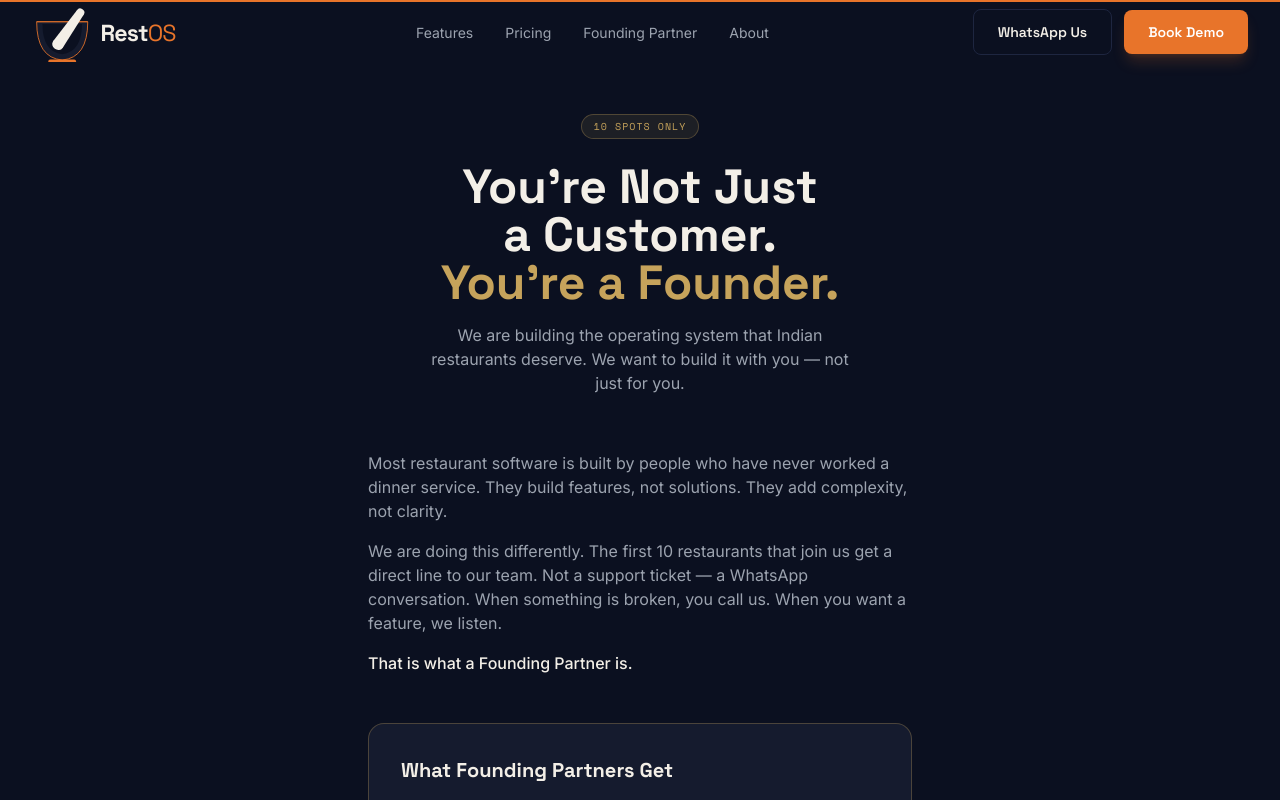
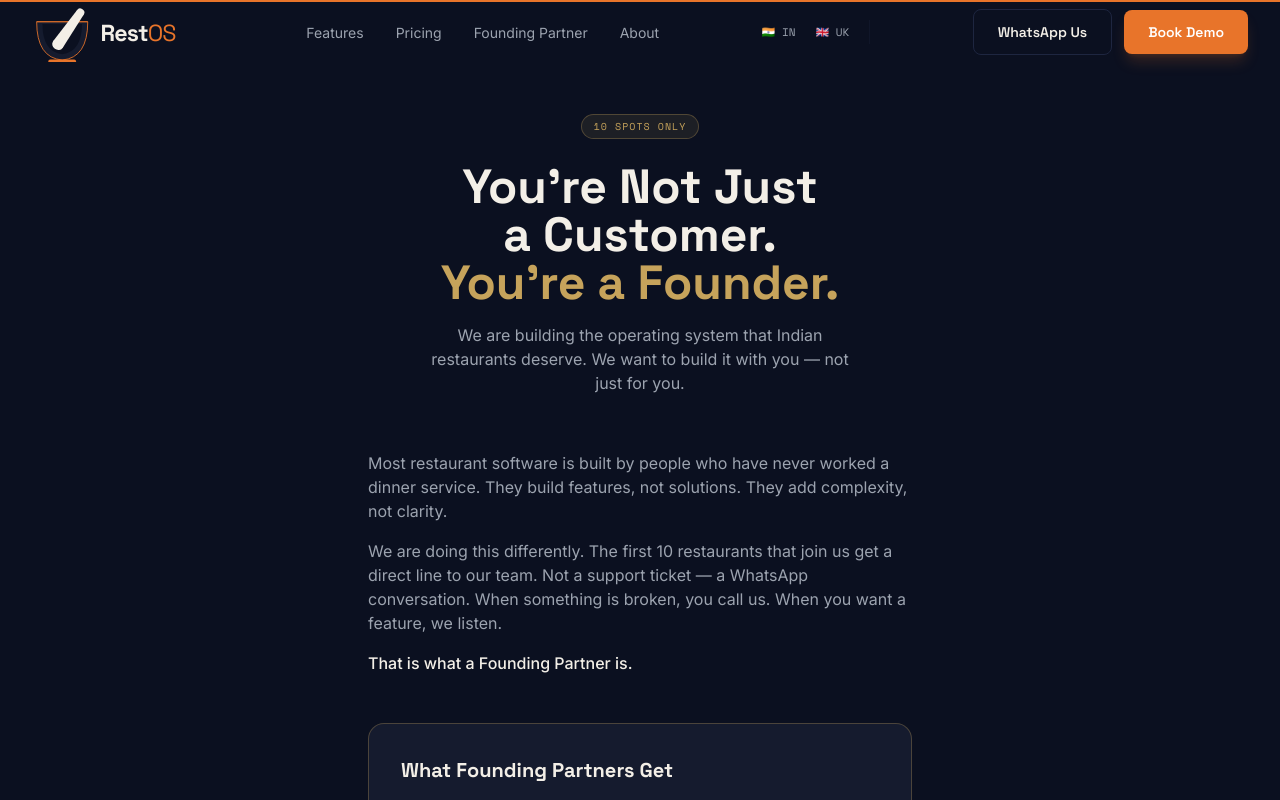
Before and after one commit to omniviyaai/RestOSWebsite, a Next.js app: page /founding in a window 1280 px wide. Shown: the top 800 px of the page. Built offline with nearby package versions, Linux system fonts and the light colour scheme.

Commit message:
Update Navbar with region picker and dynamic WhatsApp URL
- Removed WHATSAPP_URL import, added useRegion hook
- Added IN/UK region picker toggle in desktop nav
- Added IN/UK region links in mobile nav drawer
- WhatsApp buttons now use region.whatsappNumber dynamically

```diff
--- a/src/components/layout/Navbar.tsx
+++ b/src/components/layout/Navbar.tsx
@@ -4,12 +4,14 @@ import { useState, useEffect, useCallback } from 'react'
 import Link from 'next/link'
 import { motion, AnimatePresence, useSpring } from 'framer-motion'
 import { Menu, X } from 'lucide-react'
-import { NAV_LINKS, WHATSAPP_URL, DEMO_PAGE_URL } from '@/lib/constants'
+import { NAV_LINKS, DEMO_PAGE_URL } from '@/lib/constants'
+import { useRegion } from '@/lib/region-context'
 import { Button } from '@/components/ui/Button'
 import { Logo } from '@/components/ui/Logo'
 import { normaliseMousePos, mapMouseToRotation, springs } from '@/lib/parallax'
 
 export function Navbar() {
+  const region = useRegion()
   const [scrolled, setScrolled] = useState(false)
   const [mobileOpen, setMobileOpen] = useState(false)
 
@@ -86,13 +88,28 @@ export function Navbar() {
             ))}
           </nav>
 
+          <div className="hidden md:flex items-center gap-1 mr-2 border-r border-wire/30 pr-3">
+            <a
+              href="/in"
+              className="px-2 py-1 text-[11px] font-mono rounded transition-colors text-stone hover:text-ember"
+            >
+              🇮🇳 IN
+            </a>
+            <a
+              href="/uk"
+              className="px-2 py-1 text-[11px] font-mono rounded transition-colors text-stone hover:text-ember"
+            >
+              🇬🇧 UK
+            </a>
+          </div>
+
           <motion.div
             className="hidden md:flex items-center gap-3"
             initial={{ opacity: 0, y: -10 }}
             animate={{ opacity: 1, y: 0 }}
             transition={{ type: 'spring', stiffness: 200, damping: 25, delay: 0.4 }}
           >
-            <Button href={WHATSAPP_URL} variant="ghost" external>WhatsApp Us</Button>
+            <Button href={`https://wa.me/${region.whatsappNumber}?text=${encodeURIComponent('Hi, I want to know more about RestOS')}`} variant="ghost" external>WhatsApp Us</Button>
             <Button href={DEMO_PAGE_URL} variant="primary">Book Demo</Button>
           </motion.div>
 
@@ -147,8 +164,13 @@ export function Navbar() {
                 </motion.div>
               ))}
             </nav>
+            <div className="flex gap-2 py-4 px-6 border-b border-wire/40">
+              <a href="/in" className="text-stone text-sm hover:text-ember transition-colors">🇮🇳 India</a>
+              <span className="text-wire">|</span>
+              <a href="/uk" className="text-stone text-sm hover:text-ember transition-colors">🇬🇧 UK</a>
+            </div>
             <div className="p-6 flex flex-col gap-3 mt-auto">
-              <Button href={WHATSAPP_URL} variant="ghost" external className="w-full justify-center text-base py-4">WhatsApp Us</Button>
+              <Button href={`https://wa.me/${region.whatsappNumber}?text=${encodeURIComponent('Hi, I want to know more about RestOS')}`} variant="ghost" external className="w-full justify-center text-base py-4">WhatsApp Us</Button>
               <Button href={DEMO_PAGE_URL} variant="primary" className="w-full justify-center text-base py-4">Book Demo</Button>
             </div>
           </motion.div>
```
